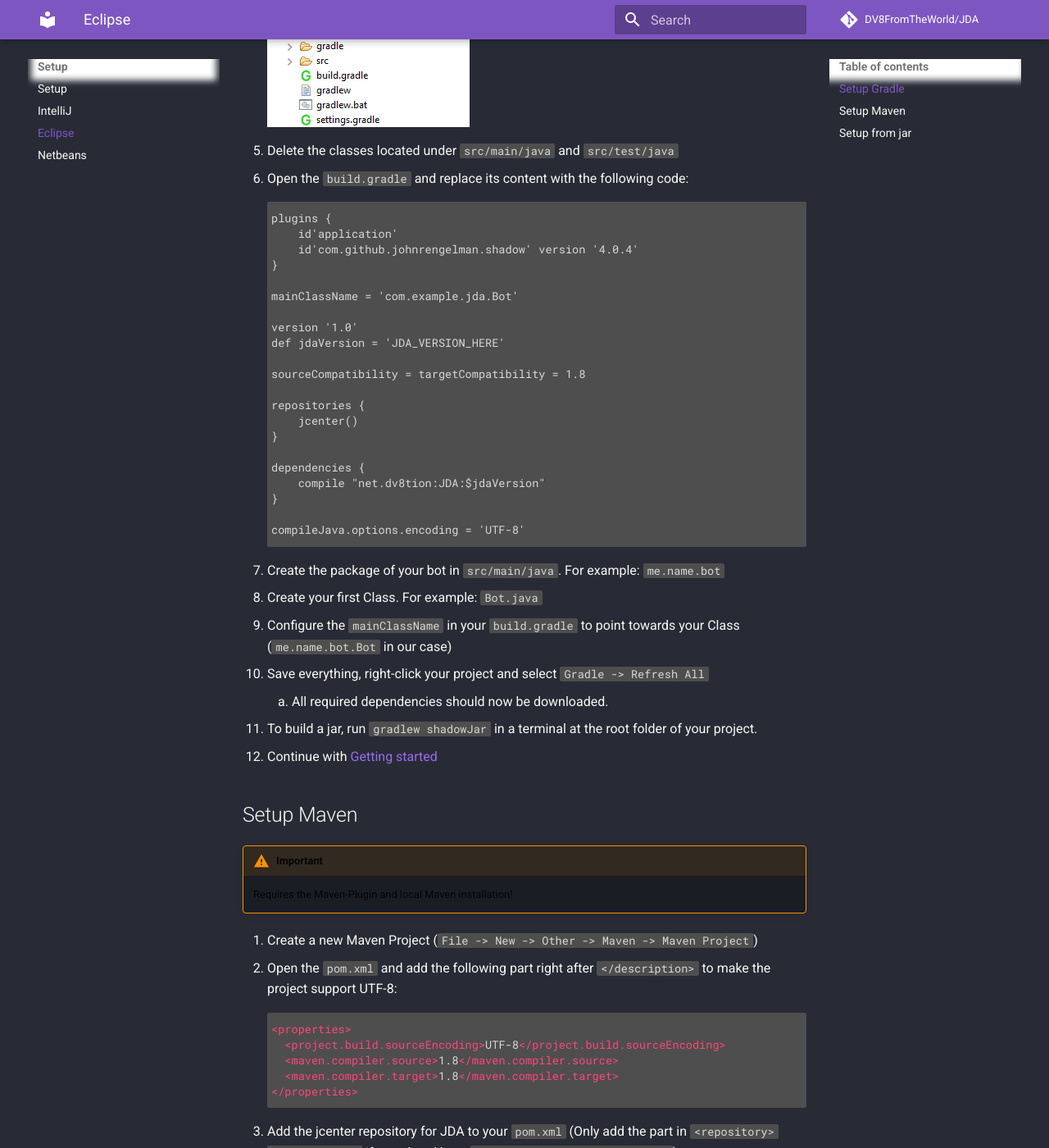
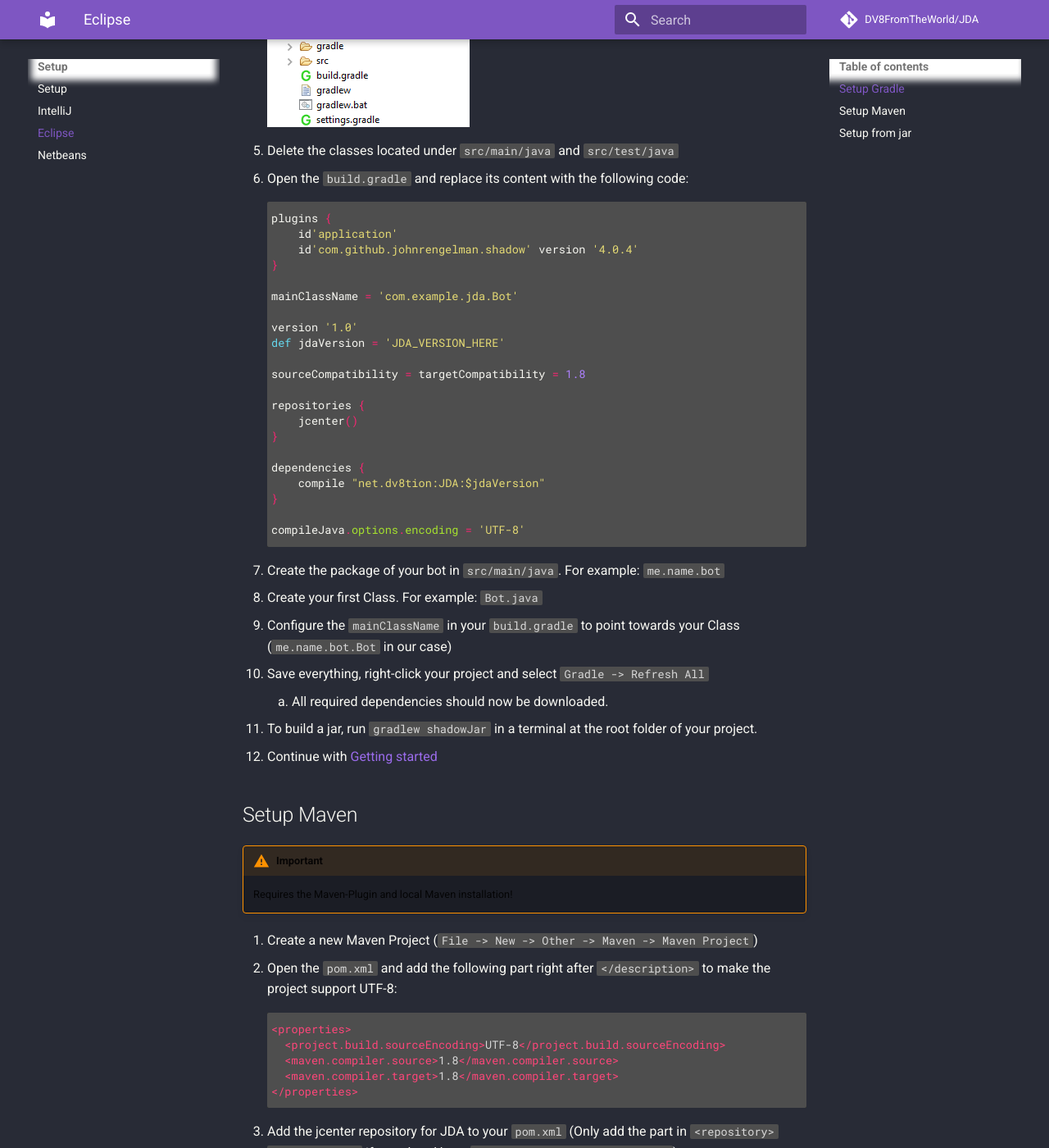
Before and after one commit to AlexLav98/JDA-Wiki, an MkDocs documentation site: the page built from docs/setup/eclipse.md, in a window 1280 px wide and 1400 px high, scrolled down 978 px. Shown: the whole window at 82% size. Built offline with MkDocs 1.6.1 and Material for MkDocs 9.7.7, drawn with Linux system fonts in a browser that asks for light colours; comment, search, counter and statistics services are not loaded.

````diff
--- a/docs/assets/css/dark.css
+++ b/docs/assets/css/dark.css
@@ -154,7 +154,7 @@ html body .md-typeset .md-source-file {
 .md-typeset .n { color: #f8f8f2 } /* Name */
 .md-typeset .o { color: #f92672 } /* Operator */
 .md-typeset .p { color: #f8f8f2 } /* Punctuation */
-.md-typeset .cm { color: #75715e } /* Comment.Multiline */
+.md-typeset .cm { color: #919191 } /* Comment.Multiline */
 .md-typeset .cp { color: #75715e } /* Comment.Preproc */
 .md-typeset .c1 { color: #919191 } /* Comment.Single */
 .md-typeset .cs { color: #75715e } /* Comment.Special */
--- a/docs/setup/eclipse.md
+++ b/docs/setup/eclipse.md
@@ -29,10 +29,10 @@ You can download it [here][download].
 2. Right-click within *Package/Project Explorer* and Select `New -> Other...`
 3. In the *Gradle* folder, select "Gradle Project".
 4. Write a name for your project and click on "Finish". Your setup should look similar to this:
-![step 4](/assets/img/eclipse/gradle_step_4.png)
+![step 4](../assets/img/eclipse/gradle_step_4.png)
 5. Delete the classes located under `src/main/java` and `src/test/java`
 6. Open the `build.gradle` and replace its content with the following code:
-```gradle
+```groovy
 plugins {
     id'application'
     id'com.github.johnrengelman.shadow' version '4.0.4'
@@ -146,17 +146,17 @@ compileJava.options.encoding = 'UTF-8'
 	- [Jenkins builds]
 2. Create a new Java Project.
 3. Fill out the Project name and set it to use Java 8 or higher.
-![step 3](/assets/img/eclipse/jar_step_3.png)
+![step 3](../assets/img/eclipse/jar_step_3.png)
 4. Right-click the Project and select "Properties".
 5. Click on "Java Build Path", then click on the "Libraries" tab and finally on "Add External JARs..."
-![step 5](/assets/img/eclipse/jar_step_5.png)
+![step 5](../assets/img/eclipse/jar_step_5.png)
 6. Add the downloaded JDA jarfile and expand its properties.
     - You can skip to step 11 if you don't want Javadoc and Source annotations (Not recommendet).
-![step 6](/assets/img/eclipse/jar_step_6.png)
+![step 6](../assets/img/eclipse/jar_step_6.png)
 7. Click on "Source Attachment" followed by "Edit..." and mark "External Locations". Finally click on "External File".
-![step 7](/assets/img/eclipse/jar_step_7.png)
+![step 7](../assets/img/eclipse/jar_step_7.png)
 8. Add the JDA-JDA_VERSION_HERE-sources.jar and click OK.
 9. Click on "Javadoc Location", followed by "Edit..." and then mark "Javadoc in archive" before clicking on "Browse".
-![step 9](/assets/img/eclipse/jar_step_9.png)
+![step 9](../assets/img/eclipse/jar_step_9.png)
 10. Add the JDA-JDA_VERSION_HERE-javadoc.jar and click OK.
 11. Continue with [Getting started](../usage/index.md)
````
Also changed, not shown: docs/setup/intellij.md (+10 -10 lines), docs/setup/netbeans.md (+7 -7 lines), docs/usage/index.md (+3 -3 lines), site/assets/css/dark.css, site/search/search_index.json, site/setup/eclipse/index.html, site/setup/intellij/index.html, site/setup/netbeans/index.html, site/sitemap.xml, site/usage/gatewayintents/index.html, site/usage/index.html, 1 other file.
